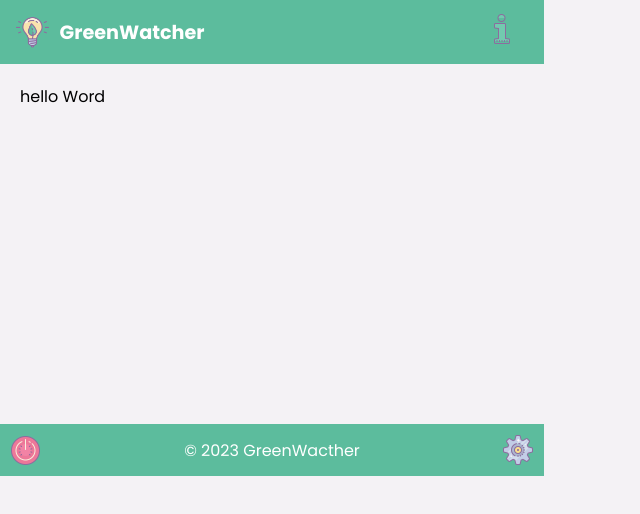
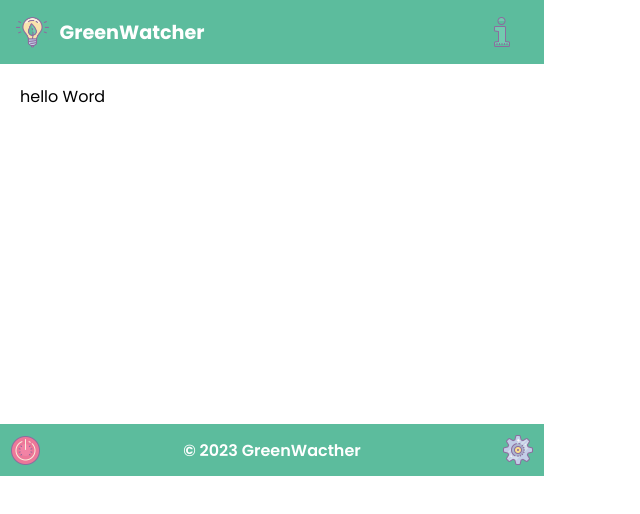
Before and after one commit to julienbenincasa/green-watcher, a browser extension: page dashboard.html in a window 1280 px wide. Shown: the full height of the page, 0-640 px from the left. Drawn offline with Linux system fonts and the light colour scheme.

Commit message:
Update CSS

```diff
--- a/css/style.css
+++ b/css/style.css
@@ -4,7 +4,7 @@
 /*  --- ---  ALl  --- --- */
 
 body {
-  background-color: #f4f2f5;
+  background-color: #fff;
   margin: 0;
   padding: 0;
   min-width: 24rem;
@@ -23,7 +23,11 @@
   transform: scale(.9);
 }
 
-
+a{
+  display: flex;
+  justify-content: center;
+  align-items: center;
+}
 
 /*  --- ---  HEADER  --- --- */
 
@@ -79,6 +83,7 @@
 /*  --- ---  FOOTER  --- --- */
 
 footer {
+  font-weight: 600;
   height: 2rem;
   width: 100%;
   padding: 10px 0;
@@ -99,11 +104,6 @@
   justify-content: center;
   align-items: center;
 }
-footer div a{
-  display: flex;
-  justify-content: center;
-  align-items: center;
-}
 footer div.settings{
   right: 0;
   top: 0;
```
